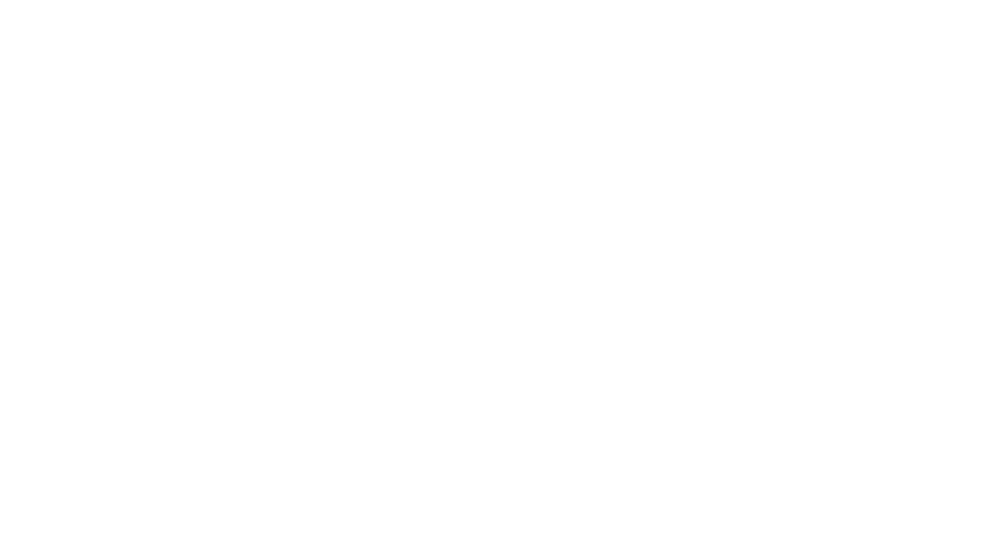
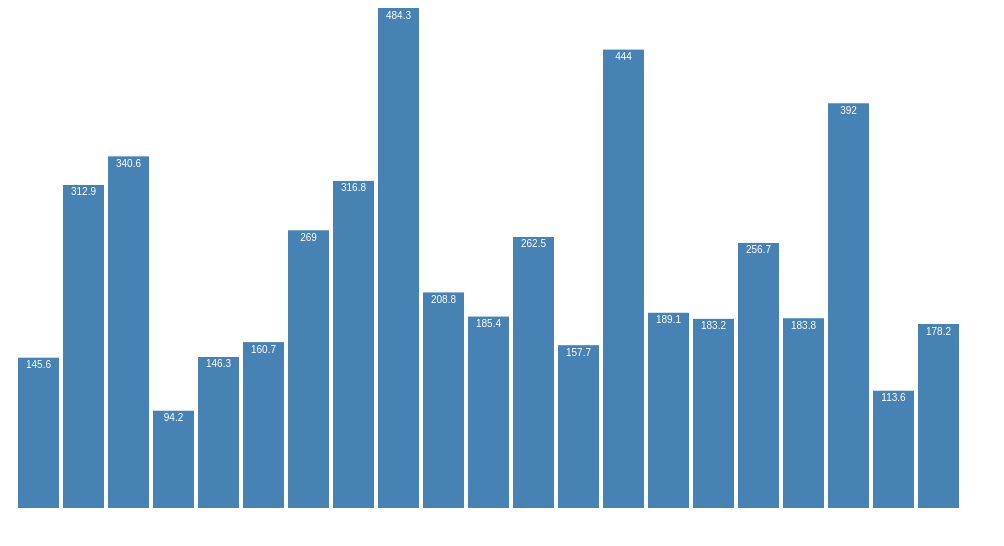
Before and after one commit to alex-mironov/currency-trade, a plain HTML site: page client/index.html in a window 1280 px wide. Shown: the whole page, without its empty margins (0-1004 px from the left). Drawn offline with Linux system fonts and the light colour scheme.

Commit message:
added volume chart with hardcoded data

```diff
--- a/client/index.html
+++ b/client/index.html
@@ -2,9 +2,74 @@
 <html>
 <head>
   <title></title>
+
+  <style type="text/css">
+    .chart rect {
+  fill: steelblue;
+}
+
+.chart text {
+  fill: white;
+  font: 10px sans-serif;
+  text-anchor: middle;
+}
+  </style>
 </head>
 <body>
 
+<svg class="chart"></svg>
+
   <script type="text/javascript" src="libs/d3.js"></script>
+
+  <script type="text/javascript">
+
+  var data = JSON.parse('[{"date":"2014-10-08","bid":"12.9800","ask":"13.1800","vol":"145.60"},{"date":"2014-10-09","bid":"12.9800","ask":"13.1800","vol":"312.90"},{"date":"2014-10-10","bid":"12.9700","ask":"13.1200","vol":"340.60"},{"date":"2014-10-13","bid":"12.9700","ask":"13.1300","vol":"94.20"},{"date":"2014-10-14","bid":"12.9900","ask":"13.1800","vol":"146.30"},{"date":"2014-10-15","bid":"12.9500","ask":"13.1500","vol":"160.70"},{"date":"2014-10-16","bid":"12.9800","ask":"13.1000","vol":"269.00"},{"date":"2014-10-17","bid":"12.9600","ask":"13.1000","vol":"316.80"},{"date":"2014-10-20","bid":"12.9600","ask":"13.1100","vol":"484.30"},{"date":"2014-10-21","bid":"12.9600","ask":"13.1100","vol":"208.80"},{"date":"2014-10-22","bid":"12.9700","ask":"13.1200","vol":"185.40"},{"date":"2014-10-23","bid":"12.9600","ask":"13.1100","vol":"262.50"},{"date":"2014-10-24","bid":"12.9500","ask":"13.1100","vol":"157.70"},{"date":"2014-10-27","bid":"12.9800","ask":"13.1300","vol":"444.00"},{"date":"2014-10-28","bid":"13.0000","ask":"13.5000","vol":"189.10"},{"date":"2014-10-29","bid":"12.9800","ask":"13.5000","vol":"183.20"},{"date":"2014-10-30","bid":"12.9700","ask":"13.4500","vol":"256.70"},{"date":"2014-10-31","bid":"12.9900","ask":"13.4800","vol":"183.80"},{"date":"2014-11-03","bid":"12.9600","ask":"13.4600","vol":"392.00"},{"date":"2014-11-04","bid":"12.9600","ask":"13.4600","vol":"113.60"},{"date":"2014-11-05","bid":"13.6000","ask":"14.0000","vol":"178.20"}]');
+
+data = data.map(function(d) {
+  return {
+    date: d.date,
+    vol: +d.vol,
+    ask: +d.ask,
+    bid: +d.bid
+  };
+});
+
+  var width = 960,
+    height = 500;
+
+var x = d3.scale.ordinal()
+    .rangeRoundBands([0, width], .1);
+
+  var y = d3.scale.linear()
+    .range([height, 0]);
+
+var chart = d3.select(".chart")
+    .attr("width", width)
+    .attr("height", height);
+
+
+    x.domain(data.map(function(d) { return d.date; }));
+    y.domain([0, d3.max(data, function(d) { return d.vol; })]);
+
+     var barWidth = width / data.length;
+
+     var bar = chart.selectAll("g")
+      .data(data)
+    .enter().append("g")
+      .attr("transform", function(d, i) { return "translate(" + x(d.date) + ",0)"; });
+
+      bar.append("rect")
+      .attr("y", function(d) { return y(d.vol); })
+      .attr("height", function(d) { return height - y(d.vol); })
+      .attr("width", x.rangeBand());
+
+
+       bar.append("text")
+      .attr("x", x.rangeBand() / 2)
+      .attr("y", function(d) { return y(d.vol) + 3; })
+      .attr("dy", ".75em")
+      .text(function(d) { return d.vol; });
+
+  </script>
 </body>
 </html>
```
